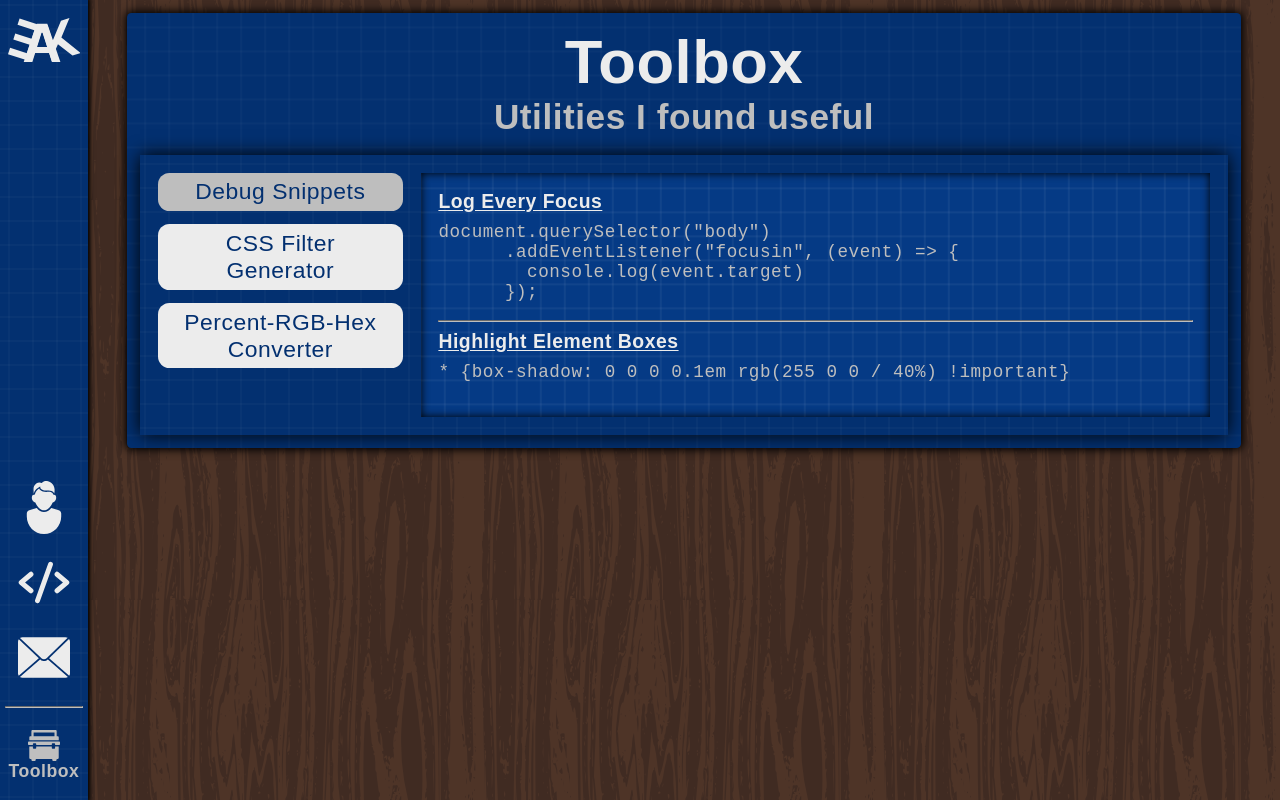
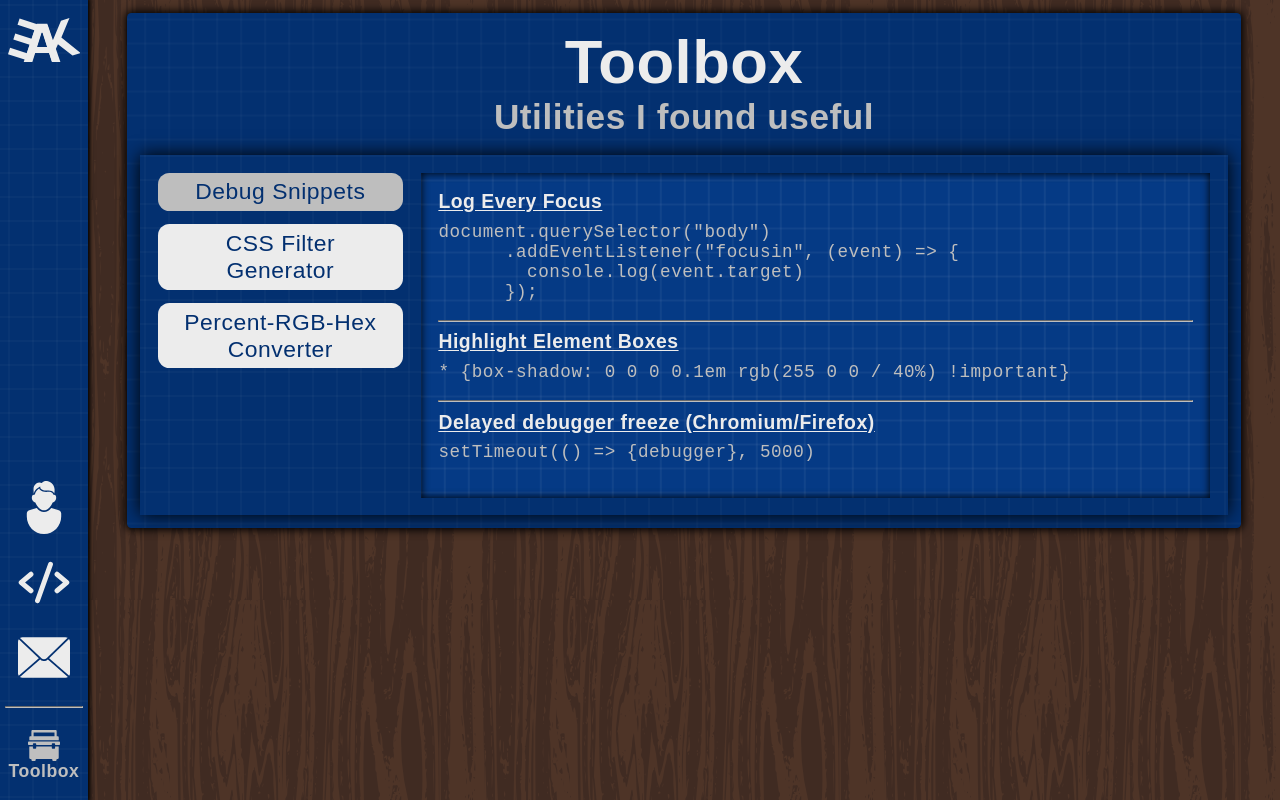
Before and after one commit to EvAvKein/Website, a SvelteKit app: page /toolbox/debugSnippets in a window 1280 px wide. Built offline with nearby package versions, Linux system fonts and the light colour scheme.

Commit message:
feat (debugSnippets): add debugger-freeze snippet

```diff
--- a/src/routes/toolbox/debugSnippets/+page.svelte
+++ b/src/routes/toolbox/debugSnippets/+page.svelte
@@ -10,6 +10,9 @@
     <hr>
     <h4>Highlight Element Boxes</h4>
     <code>{"* {box-shadow: 0 0 0 0.1em rgb(255 0 0 / 40%) !important}"}</code>
+    <hr>
+    <h4>Delayed debugger freeze (Chromium/Firefox)</h4>
+    <code>{"setTimeout(() => {debugger}, 5000)"}</code>
   </section>
 </ToolWrapper>
 
```
